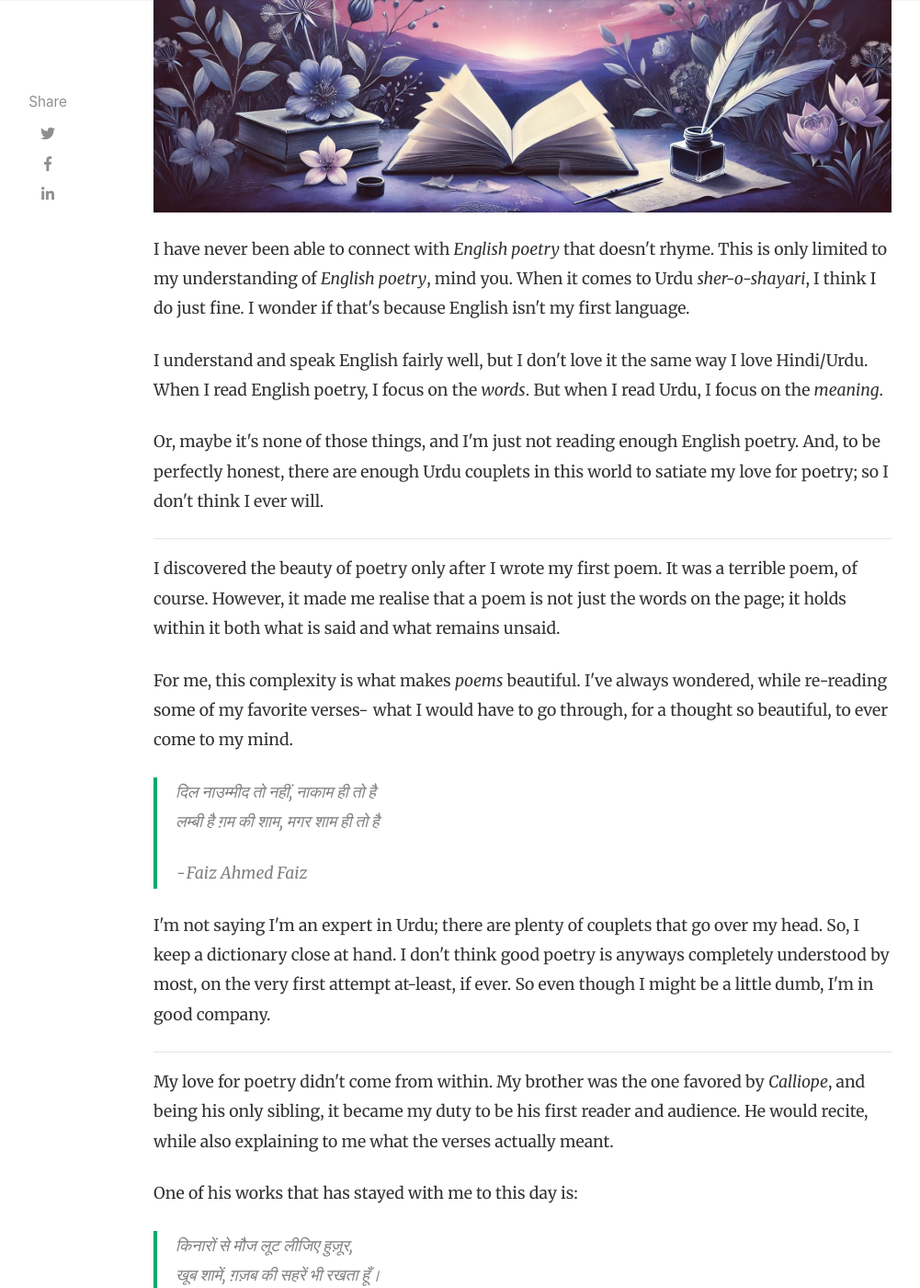
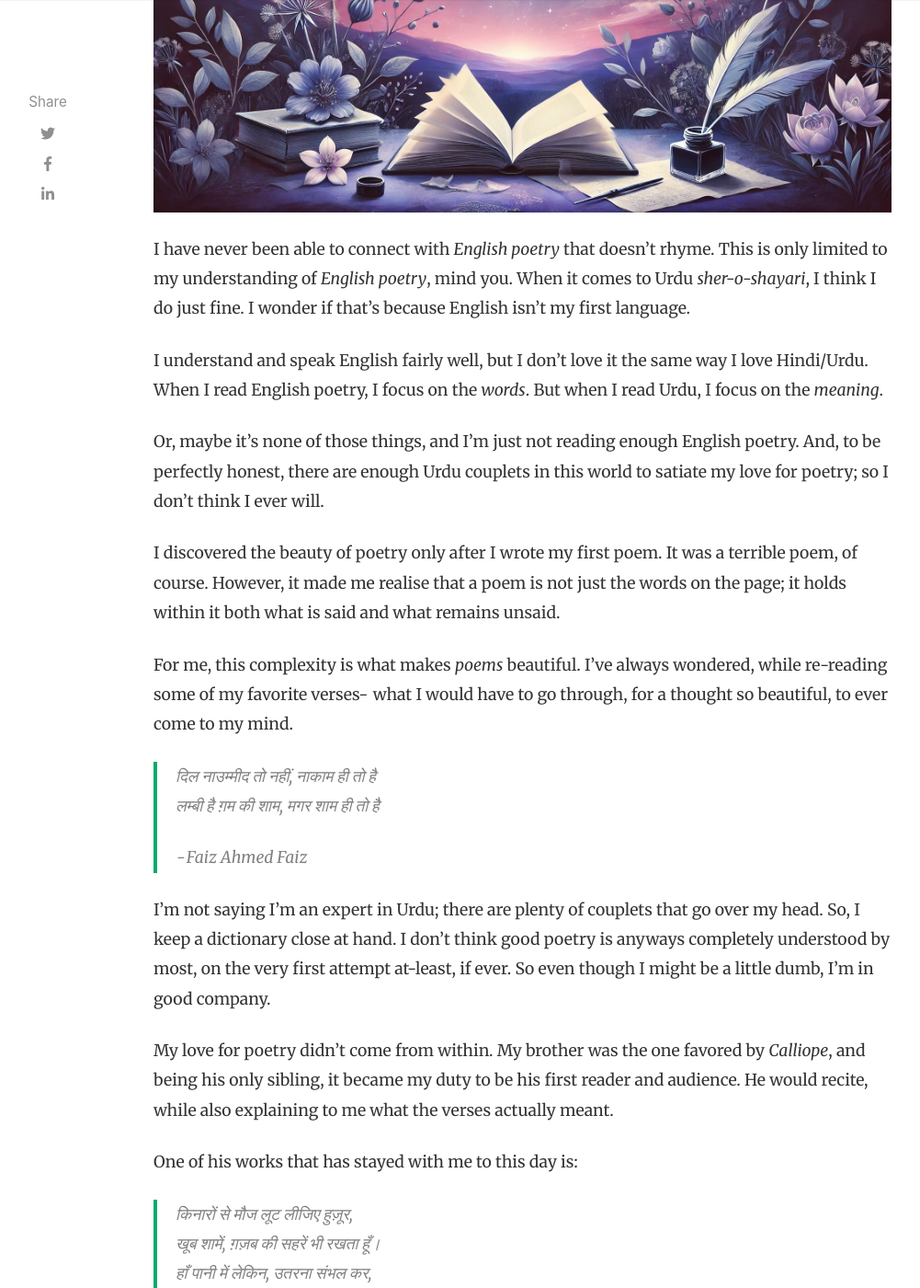
Before and after one commit to kabirpathak/kabirpathak.github.io, a Jekyll site: the page built from _posts/2024-10-09-what-is-a-poem.markdown, in a window 1280 px wide and 1400 px high, scrolled down 437 px. Shown: the whole window at 92% size, without its empty margins (118-1119 px from the left). Built offline with Jekyll 4.4.1, drawn with Linux system fonts in a browser that asks for light colours; nearby versions of some CDN libraries; comment, search, counter and statistics services are not loaded; some of the changed text lies outside the part shown.

Commit message:
Fixed markdown: removed redundant html tags (#16)

```diff
--- a/_posts/2024-10-09-what-is-a-poem.markdown
+++ b/_posts/2024-10-09-what-is-a-poem.markdown
@@ -11,30 +11,30 @@
 image: assets/images/non_tech/whatisapoem.png
 ---
 
-<p>I have never been able to connect with <i>English poetry</i> that doesn't rhyme. This is only limited to my understanding of <i>English poetry</i>, mind you. When it comes to Urdu <i>sher-o-shayari</i>, I think I do just fine. I wonder if that's because English isn't my first language.</p>
-<p>I understand and speak English fairly well, but I don't love it the same way I love Hindi/Urdu. When I read English poetry, I focus on the <i>words</i>. But when I read Urdu, I focus on the <i>meaning</i>.</p>
-<p>Or, maybe it's none of those things, and I'm just not reading enough English poetry. And, to be perfectly honest, there are enough Urdu couplets in this world to satiate my love for poetry; so I don't think I ever will.</p>
+I have never been able to connect with *English poetry* that doesn't rhyme. This is only limited to my understanding of *English poetry*, mind you. When it comes to Urdu *sher-o-shayari*, I think I do just fine. I wonder if that's because English isn't my first language.
 
----
+I understand and speak English fairly well, but I don't love it the same way I love Hindi/Urdu. When I read English poetry, I focus on the *words*. But when I read Urdu, I focus on the *meaning*.
 
-<p>I discovered the beauty of poetry only after I wrote my first poem. It was a terrible poem, of course. However, it made me realise that a poem is not just the words on the page; it holds within it both what is said and what remains unsaid.</p>
-<p>For me, this complexity is what makes <i>poems</i> beautiful. I've always wondered, while re-reading some of my favorite verses-  what I would have to go through, for a thought so beautiful, to ever come to my mind.</p>
+Or, maybe it's none of those things, and I'm just not reading enough English poetry. And, to be perfectly honest, there are enough Urdu couplets in this world to satiate my love for poetry; so I don't think I ever will.
+
+
+
+I discovered the beauty of poetry only after I wrote my first poem. It was a terrible poem, of course. However, it made me realise that a poem is not just the words on the page; it holds within it both what is said and what remains unsaid.
+
+For me, this complexity is what makes *poems* beautiful. I've always wondered, while re-reading some of my favorite verses-  what I would have to go through, for a thought so beautiful, to ever come to my mind.
 
 > दिल नाउम्मीद तो नहीं, नाकाम ही तो है<br/>लम्बी है ग़म की शाम, मगर शाम ही तो है
 >
 >  - Faiz Ahmed Faiz
 
-<p>
+
 I'm not saying I'm an expert in Urdu; there are plenty of couplets that go over my head. So, I keep a dictionary close at hand. I don't think good poetry is anyways completely understood by most, on the very first attempt at-least, if ever. So even though I might be a little dumb, I'm in good company.
-</p>
 
----
 
-<p>
-My love for poetry didn't come from within. My brother was the one favored by <i>Calliope</i>, and being his only sibling, it became my duty to be his first reader and audience. He would recite, while also explaining to me what the verses actually meant.
-</p>
-<p>One of his works that has stayed with me to this day is:
-</p>
+My love for poetry didn't come from within. My brother was the one favored by *Calliope*, and being his only sibling, it became my duty to be his first reader and audience. He would recite, while also explaining to me what the verses actually meant.
+
+One of his works that has stayed with me to this day is:
+
 > किनारों से मौज लूट लीजिए हुज़ूर,<br />
 > खूब शामें, ग़ज़ब की सहरें भी रखता हूँ।<br />
 > हाँ पानी में लेकिन, उतरना संभल कर,<br />
@@ -42,16 +42,16 @@
 >
 >  -  Shoonya
 
-<p>
 I think that now, when I read new poems and look up difficult words in a dictionary, I'm transported back to those times.
-</p>
 
 > अंधेरों से कह दो बचपन बीत चुका है<br />अब तुझ से डर नहीं सुकून मिलता है..
 >
 > - Gulzar
 
-<p>So naturally, when I wrote my first poem, I turned to my brother. This was a long time ago when I was dealing with the full force of adolescence and my poem was crude, with everything laid out and nothing left to the imagination. Here are a few lines that I can still recall, for your amusement:
-</p>
+So naturally, when I wrote my first poem, I turned to my brother. This was a long time ago when I was dealing with the full force of adolescence and my poem was crude, with everything laid out and nothing left to the imagination.
+
+Here are a few lines that I can still recall, for your amusement:
+
 
 > गर हर लम्हात वापस ले सकूँ,<br />
 > तो पल वो वापस लूँ,<br />
@@ -68,9 +68,11 @@
 > है दुख, के तू है खुश तभी,<br />
 > जब मैं वहाँ शामिल नहीं।<br />
 
-<p>Needless to say, my brother couldn't control his laughter after I read this. I think there was another person present, but I don't remember who that was. And, while I laughed with them, it was all I could do not to run away.</p>
-<p>I was embarrassed, ashamed, and for a long time, I was completely done with writing poetry. I also felt a sense of betrayal by my brother. I told myself, I would never listen to his stupid poems, or his sad little stories. Thinking about it now, I can't help but smile.</p>
-<p>Needless to say, while I still remember the pain, I have long forgiven him. I did, in fact, go back on my word only a couple of weeks later, when we went out to our favorite Maggi spot, and he read some of his latest creations.</p>
+Needless to say, my brother couldn't control his laughter after I read this. I think there was another person present, but I don't remember who that was. And, while I laughed with them, it was all I could do not to run away.
+
+I was embarrassed, ashamed, and for a long time, I was completely done with writing poetry. I also felt a sense of betrayal by my brother. I told myself, I would never listen to his stupid poems, or his sad little stories. Thinking about it now, I can't help but smile.
+
+Needless to say, while I still remember the pain, I have long forgiven him. I did, in fact, go back on my word only a couple of weeks later, when we went out to our favorite Maggi spot, and he read some of his latest creations.
 
 > माफ़ी का रंग ऐसा है,<br />
 > जो ग़म के बाद भी सुकून लाए।
@@ -79,38 +81,27 @@
 
 ---
 
-<p>It was after a few years, when I was in college, that I began writing again. By this time, I would like to believe that I became more subtle with my words and more mature with my topics.</p>
-<p>This time I shared my poem with my friends. I remember, we were on a trek; the place was called Brahmatal. After a hectic day of climbing, we lay warm and cozy inside our tent. They were all tired and a bit drunk, and I shared a few of my creations with them.</p>
+It was after a few years, when I was in college, that I began writing again. By this time, I would like to believe that I became more subtle with my words and more mature with my topics.
+
+This time I shared my poem with my friends. I remember, we were on a trek; the place was called Brahmatal. After a hectic day of climbing, we lay warm and cozy inside our tent. They were all tired and a bit drunk, and I shared a few of my creations with them.
 
 > दोबारा पूछ कर देखो,<br />
 > वो मान जाएगा।<br />
 > बादलों में ग़ुम है,<br />
 > चाँद लौट आएगा।<br />
 
-<p>
 This time, the reaction was different from before, especially regarding that old poem. The guys, in their drunken state, loved it; and a couple of others recited  their works as well. A friend of ours threw up in the tent halfway through our recital, and we had to cut the gathering short, but that is a story for another time.
-</p>
-<p>
+
 We had fun and while most of the appreciation was insincere, I realised that more than wanting someone to appreciate my works, I just wanted someone to listen. I think I regained some confidence in my writing ability after that, and I set out to write better poetry.
-</p>
----
-<p>
-But then, <i>poems</i> just never came to me. I tried to write again, but I never really knew what to write about.
-</p>
-<p>
+
+But then, *poems* just never came to me. I tried to write again, but I never really knew what to write about.
+
 I did write small blogs here and there because I received a small bonus with my salary every month for writing one. And while I initially started writing just for the money, I grew to enjoy writing blogs.
-</p>
-<p>
-The difference between <i>poems</i> and other forms of literature is, for me, vulnerability. I believe (and i am often wrong so don't take my word for it) a skilled writer, no matter how he feels, can come up with a brilliant story/article/etc. However, I believe a truly beautiful poem cannot be written without vulnerability, instability, and pain.
-</p>
-<p>
+
+The difference between *poems* and other forms of literature is, for me, vulnerability. I believe (and i am often wrong so don't take my word for it) a skilled writer, no matter how he feels, can come up with a brilliant story/article/etc. However, I believe a truly beautiful poem cannot be written without vulnerability, instability, and pain.
+
 I guess I haven't been vulnerable all this time. I haven't really felt pain, or enough pain to compel myself to write a poem.
-</p>
-<p>
+
 Today, however, I wrote for a long time. I finished writing a poem - and to my amusement, and hopefully to yours, it's a crude one once again! It is, of course, not a good poem, but it is a poem.
-</p>
-<p>
+
 But I won't share it with you now, not unless I'm sure you won't laugh.
-</p>
-
----
```
